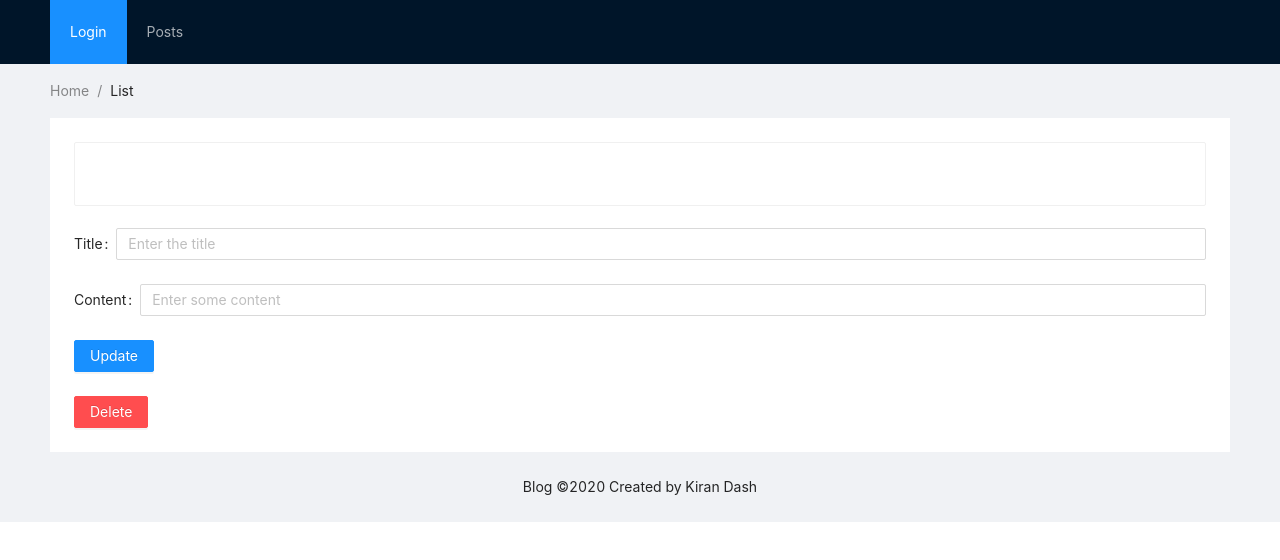
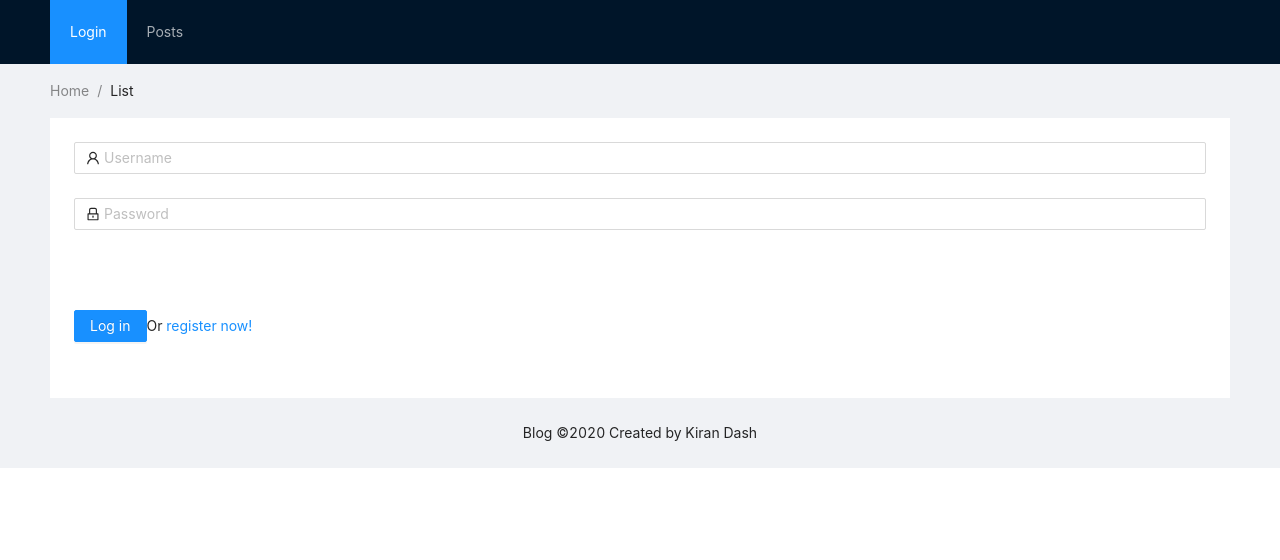
Before and after one commit to kirandash/django, a React (Create React App) app in the folder blog/frontend/gui/: page /login in a window 1280 px wide. Shown: the top 560 px of the page. Built offline with nearby package versions, Linux system fonts and the light colour scheme; no server answers.

Commit message:
Blog UI - 9.3 Create Login Component

```diff
--- a/blog/frontend/gui/src/components/Articles.js
+++ b/blog/frontend/gui/src/components/Articles.js
@@ -41,7 +41,7 @@ const Articles = (props) => {
                 >
                     <List.Item.Meta
                         avatar={<Avatar src={item.avatar} />}
-                        title={<Link to={`/${item.id}`}>{item.title}</Link>}
+                        title={<Link to={`/articles/${item.id}`}>{item.title}</Link>}
                         description={item.description}
                     />
                     {item.content}
--- /dev/null
+++ b/blog/frontend/gui/src/containers/Login.js
@@ -0,0 +1,84 @@
+import React from 'react';
+import { connect } from 'react-redux';
+
+// Form code copied from https://ant.design/components/form/ - Login Form
+import { Form, Input, Button, Spin } from 'antd';
+import { UserOutlined, LockOutlined, LoadingOutlined } from '@ant-design/icons';
+import { NavLink } from 'react-router-dom';
+
+const antIcon = <LoadingOutlined style={{ fontSize: 24 }} spin />;
+
+const Login = (props) => {
+    const onFinish = values => {
+        console.log('Received values of form: ', values);
+    };
+
+    let errorMessage = null;
+    if (props.error) {
+        errorMessage = (
+            <p>{props.error.message}</p>
+        );
+    }
+
+    return (
+        <div>
+            {errorMessage}
+            {
+                props.loading ?
+                    <Spin indicator={antIcon} />
+                    :
+                    <Form
+                        name="normal_login"
+                        className="login-form"
+                        onFinish={onFinish}
+                    >
+                        <Form.Item
+                            name="username"
+                            rules={[
+                                {
+                                    required: true,
+                                    message: 'Please input your Username!',
+                                },
+                            ]}
+                        >
+                            <Input prefix={<UserOutlined className="site-form-item-icon" />} placeholder="Username" />
+                        </Form.Item>
+                        <Form.Item
+                            name="password"
+                            rules={[
+                                {
+                                    required: true,
+                                    message: 'Please input your Password!',
+                                },
+                            ]}
+                        >
+                            <Input
+                                prefix={<LockOutlined className="site-form-item-icon" />}
+                                type="password"
+                                placeholder="Password"
+                            />
+                        </Form.Item>
+                        <Form.Item>
+
+                        </Form.Item>
+
+                        <Form.Item>
+                            <Button type="primary" htmlType="submit" className="login-form-button">
+                                Log in
+                            </Button>
+                            Or <NavLink to='/signup'>register now!</NavLink>
+                        </Form.Item>
+                    </Form>
+            }
+        </div>
+    );
+};
+
+const mapStateToProps = (state) => {
+    return {
+        loading: state.loading,
+        error: state.error
+    }
+}
+
+export default connect(mapStateToProps)(Login);
--- a/blog/frontend/gui/src/routes.js
+++ b/blog/frontend/gui/src/routes.js
@@ -3,11 +3,13 @@ import { Route } from 'react-router-dom';
 
 import ArticleList from './containers/ArticleListView';
 import ArticleDetail from './containers/ArticleDetailView';
+import Login from './containers/Login';
 
 const BaseRouter = () => (
     <div>
         <Route exact path='/' component={ArticleList} />
-        <Route exact path='/:articleID' component={ArticleDetail} />
+        <Route exact path='/articles/:articleID' component={ArticleDetail} />
+        <Route exact path='/login/' component={Login} />
     </div>
 );
 
```
Also changed, not shown: 1 other file (tests, documents, lock files or other folders).
